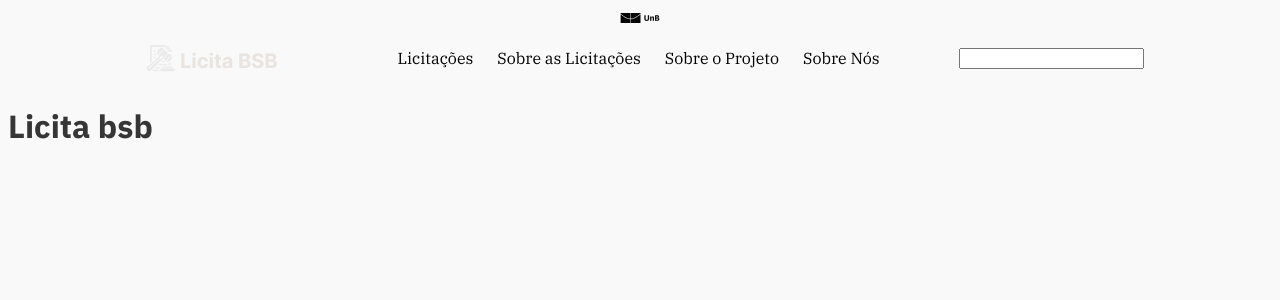
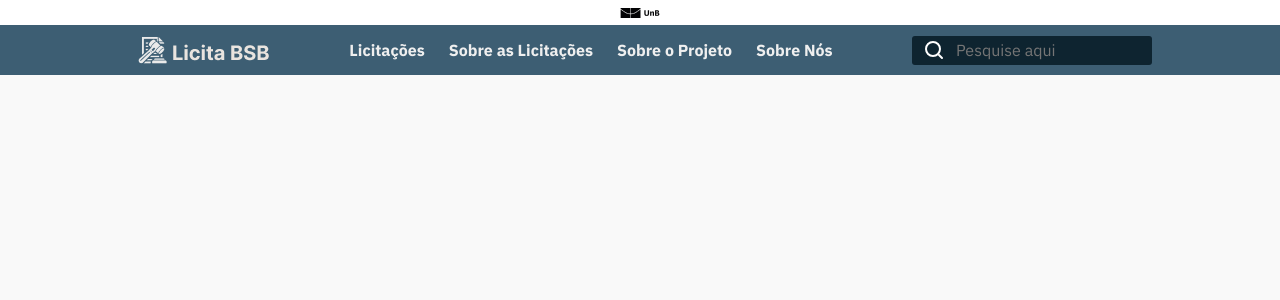
Before and after one commit to unb-mds/LicitaBSB-24.1, a React (Vite) app in the folder web/: page / in a window 1280 px wide. Shown: the top 300 px of the page. Built offline with nearby package versions, Linux system fonts and the light colour scheme.

Commit message:
feat: styling search field

```diff
--- a/web/src/components/header/index.jsx
+++ b/web/src/components/header/index.jsx
@@ -2,11 +2,12 @@ import React from 'react'
 import logo from '../../../assets/logo.png'
 import unb from '../../../assets/unb.png'
 import styles from './style.module.css'
+import search from '../../../assets/Search.svg'
 
 const Header = () => {
   return (
     <div className={styles.headerWrapper}>
-      <div>
+      <div className={styles.headerUnb}>
         <img src={unb} alt="Logo da Universidade de brasília" />
       </div>
       <div className={styles.subHeader}>
@@ -26,7 +27,10 @@ const Header = () => {
           </li>
         </ul>
         <div>
-          <input type="text" />
+          <div className={styles.campoPesquisa}>
+            <img src={search} style={{color: 'white'}} alt="" />
+            <input type="text" placeholder='Pesquise aqui' className={styles.textInput}/>
+          </div>
         </div>
       </div>
     </div>
--- a/web/src/components/header/style.module.css
+++ b/web/src/components/header/style.module.css
@@ -2,7 +2,15 @@
   display: flex;
   flex-direction: column;
   align-items: center;
-  margin: 0 128px;
+  position: fixed;
+  width: 100vw;
+  background-color: var(--branco);
+}
+
+.headerUnb {
+  display: flex;
+  align-items: center;
+  height: 25px;
 }
 
 .subHeader {
@@ -10,6 +18,8 @@
   align-items: center;
   justify-content: space-between;
   width: 100%;
+  background-color: var(--azulMedio);
+  padding: 0 128px;
 }
 
 .headerLinksWrapper {
@@ -21,8 +31,37 @@
 .headerLink {
   color: black;
   text-decoration: none;
+  font-family: 'IBM Plex Sans', sans-serif;
+  font-weight: bold;
+  font-size: 16px;
+  color: var(--brancoTexto);
 }
 
 .headerListItem {
   list-style-type: none;
 }
+
+.campoPesquisa {
+  display: flex;
+  align-items: center;
+  width: 240px;
+  background-color: var(--azulEscuro);
+  height: 29px;
+  gap: 10px;
+  padding: 5px 10px;
+  border-radius: 3px;
+}
+
+.textInput {
+  background-color: var(--azulEscuro);
+  border: none;
+  outline: none;
+  color: var(--brancoTexto);
+  font-size: 16px;
+  font-family: 'IBM Plex Sans', sans-serif;
+}
+
+.textInput:focus{
+  border: none;
+  outline: none;
+}
--- a/web/src/pages/landing/index.jsx
+++ b/web/src/pages/landing/index.jsx
@@ -5,9 +5,11 @@ export default function Landing(){
   return (
     <>
       <Header />
-      <div>
-        <h1>Licita bsb</h1>
-      </div>
+      <main>
+        <div>
+
+        </div>
+      </main>
     </>
   )
 }
--- a/web/src/styles/global.css
+++ b/web/src/styles/global.css
@@ -6,6 +6,12 @@
   --brancoTexto: #EFEFEF;
   --azulMedio: #3d5e73;
   --azulEscuro: #0E2430;
+}
+
+* {
+  margin: 0;
+  padding: 0;
+  box-sizing: border-box;
 }
 
 body {
@@ -17,3 +23,7 @@ body {
 h1, h2, h3, h4, h5, h6 {
   font-family: 'IBM Plex Sans', sans-serif;
 }
+
+main {
+  padding-top: 75px;
+}
```
Also changed, not shown: web/assets/Search.svg (added).
